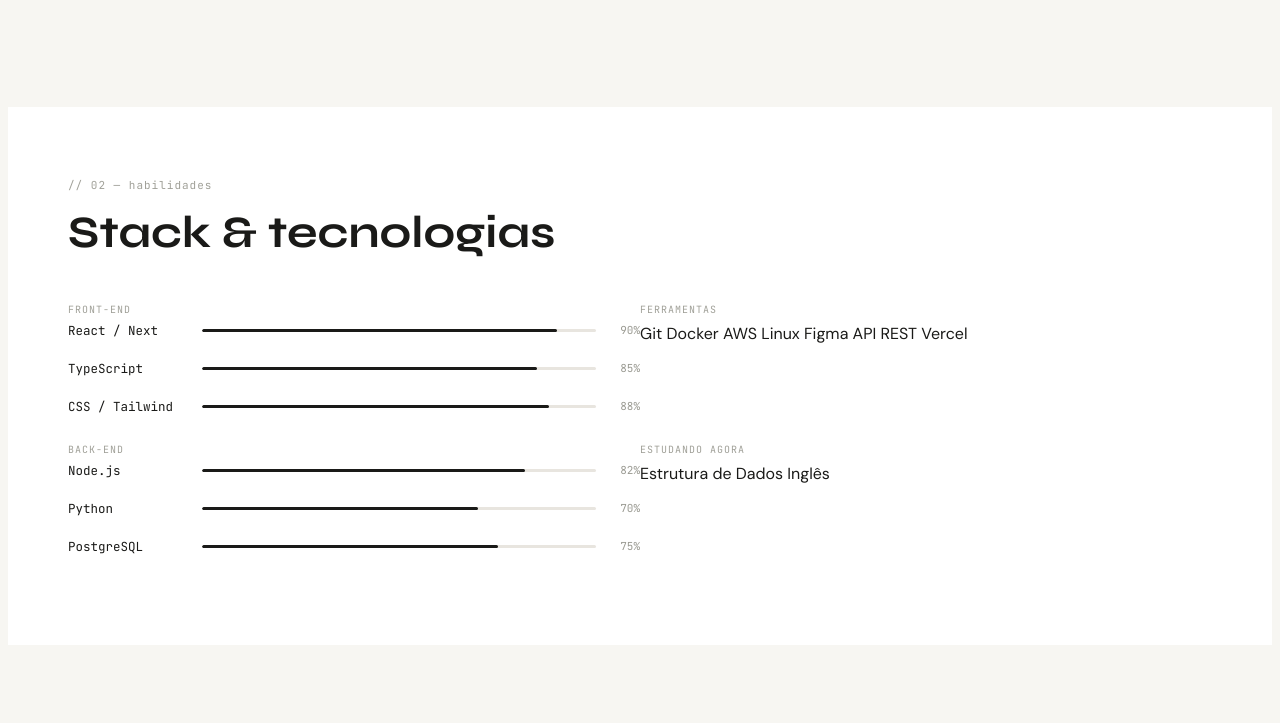
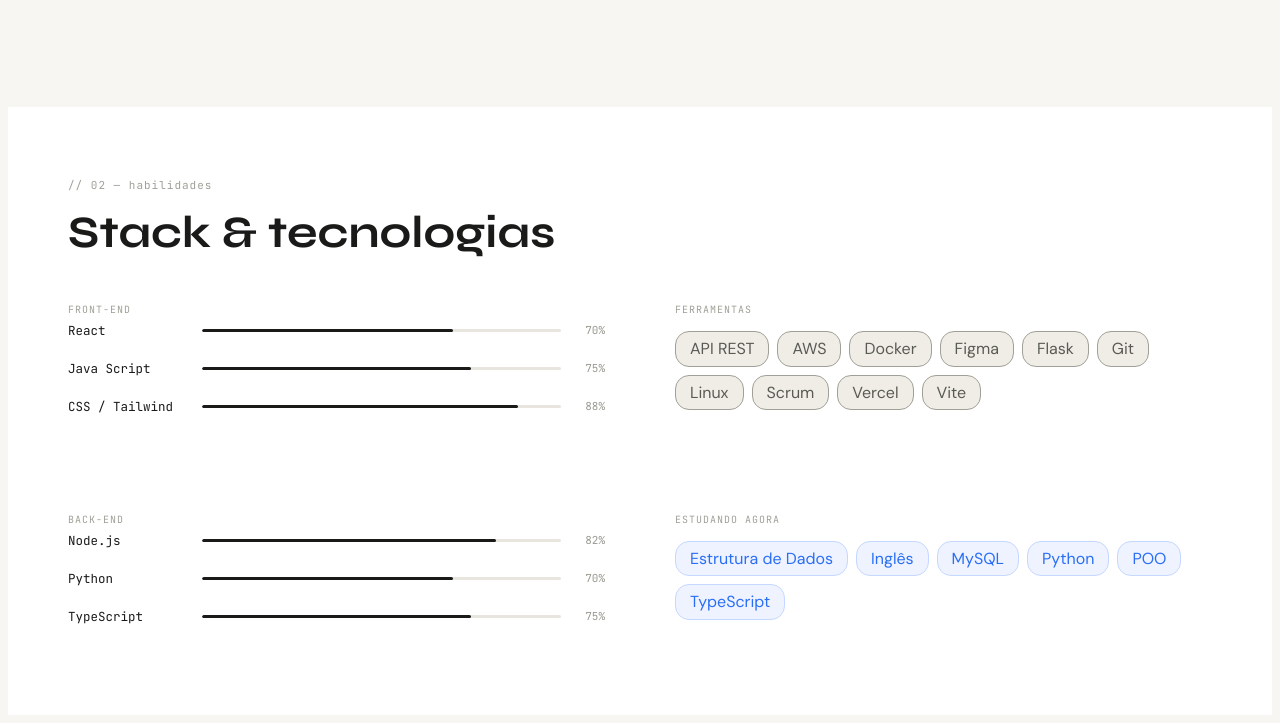
Before and after one commit to DeveloperCorsair/2-semestre-portifolio, a plain HTML site: page src/index.html in a window 1280 px wide. Shown: the part 1279-2002 px from the top of the page. Before the commit the page ends 1932 px from the top, so only its background shows below. Drawn offline with Linux system fonts and the light colour scheme.

Commit message:
Seção de habilidades concluída.

```diff
--- a/src/index.html
+++ b/src/index.html
@@ -146,18 +146,18 @@
             <div>
                 <span class="hab-label">Front-end</span>
                 <div class="hab-item">
-                    <span class="hab-nome">React / Next</span>
+                    <span class="hab-nome">React</span>
                     <div class="hab-barra">
-                        <div class="hab-linha" style="width:90%;animation-delay:.1s"></div>
+                        <div class="hab-linha" style="width:70%;animation-delay:.1s"></div>
                     </div>
-                    <span class="hab-porcentagem">90%</span>
+                    <span class="hab-porcentagem">70%</span>
                 </div>
                 <div class="hab-item">
-                    <span class="hab-nome">TypeScript</span>
+                    <span class="hab-nome">Java Script</span>
                     <div class="hab-barra">
-                        <div class="hab-linha" style="width:85%;animation-delay:.2s"></div>
+                        <div class="hab-linha" style="width:75%;animation-delay:.2s"></div>
                     </div>
-                    <span class="hab-porcentagem">85%</span>
+                    <span class="hab-porcentagem">75%</span>
                 </div>
                 <div class="hab-item">
                     <span class="hab-nome">CSS / Tailwind</span>
@@ -169,18 +169,21 @@
             </div>
 
             <!-- Ferramentas -->
-            <div >
+            <div>
                 <span class="hab-label">Ferramentas</span>
 
                 <!-- Tecnologias -->
-                <div>
-                    <span>Git</span>
-                    <span>Docker</span>
-                    <span>AWS</span>
-                    <span>Linux</span>
-                    <span>Figma</span>
-                    <span>API REST</span>
-                    <span>Vercel</span>
+                <div class="tech-soft">
+                    <span class="hab-tech">API REST</span>
+                    <span class="hab-tech">AWS</span>
+                    <span class="hab-tech">Docker</span>
+                    <span class="hab-tech">Figma</span>
+                    <span class="hab-tech">Flask</span>
+                    <span class="hab-tech">Git</span>
+                    <span class="hab-tech">Linux</span>
+                    <span class="hab-tech">Scrum</span>
+                    <span class="hab-tech">Vercel</span>
+                    <span class="hab-tech">Vite</span>
                 </div>
             </div>
 
@@ -203,7 +206,7 @@
                     <span class="hab-porcentagem">70%</span>
                 </div>
                 <div class="hab-item">
-                    <span class="hab-nome">PostgreSQL</span>
+                    <span class="hab-nome">TypeScript</span>
                     <div class="hab-barra">
                         <div class="hab-linha" style="width:75%;animation-delay:.6s"></div>
                     </div>
@@ -215,9 +218,13 @@
             <div>
                 <span class="hab-label">Estudando agora</span>
                 <!-- Matérias diversas -->
-                <div>
-                    <span>Estrutura de Dados</span>
-                    <span>Inglês</span>
+                <div class="tech-soft">
+                    <span class="hab-soft">Estrutura de Dados</span>
+                    <span class="hab-soft">Inglês</span>
+                    <span class="hab-soft">MySQL</span>
+                    <span class="hab-soft">Python</span>
+                    <span class="hab-soft">POO</span>
+                    <span class="hab-soft">TypeScript</span>
                 </div>
             </div>
         </div>
--- a/src/style.css
+++ b/src/style.css
@@ -325,6 +325,7 @@
 
 .grid-habilidades {
     display: grid;
+    gap: 70px;
     grid-template-columns: 1fr 1fr;
     grid-template-rows: 1fr 1fr;
     margin-top: 40px;
@@ -386,6 +387,30 @@
     text-align: right;
 }
 
+.tech-soft {
+    margin-top: 10px;
+    display: flex;
+    flex-wrap: wrap;
+    gap: 8px;
+}
+
+.hab-tech {
+    background-color: #F0EDE6;
+    border: 1px solid #A0A098;
+    border-radius: 14px;
+    color: #5A5A55;
+    padding: 4px 14px;
+
+}
+
+.hab-soft {
+    background-color: #EEF3FF;
+    border: 1px solid #C5D8FF;
+    border-radius: 14px;
+    color: #2A6EF5;
+    padding: 4px 14px;
+}
+
 /* Todos os id's da aplicação */
 
 #descricao {
```
